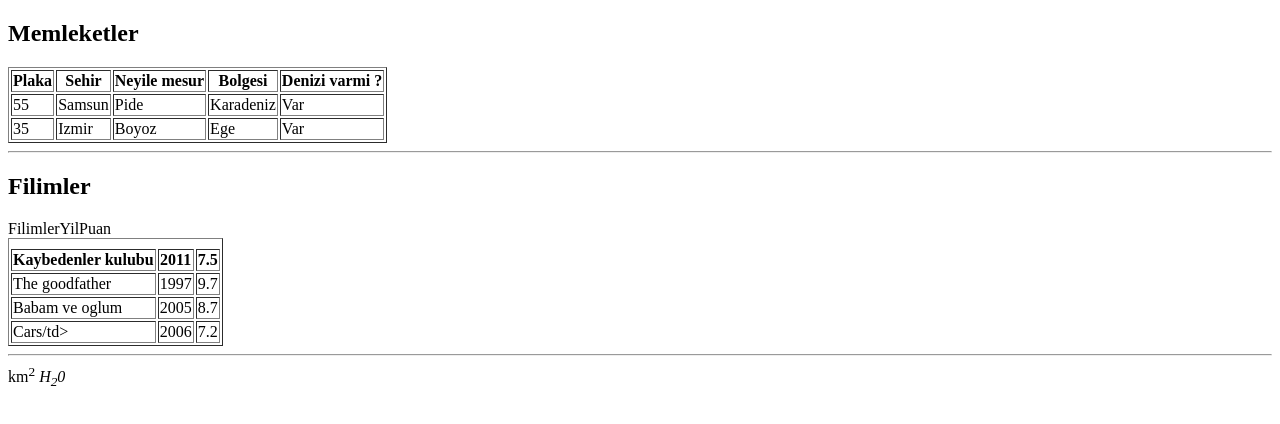
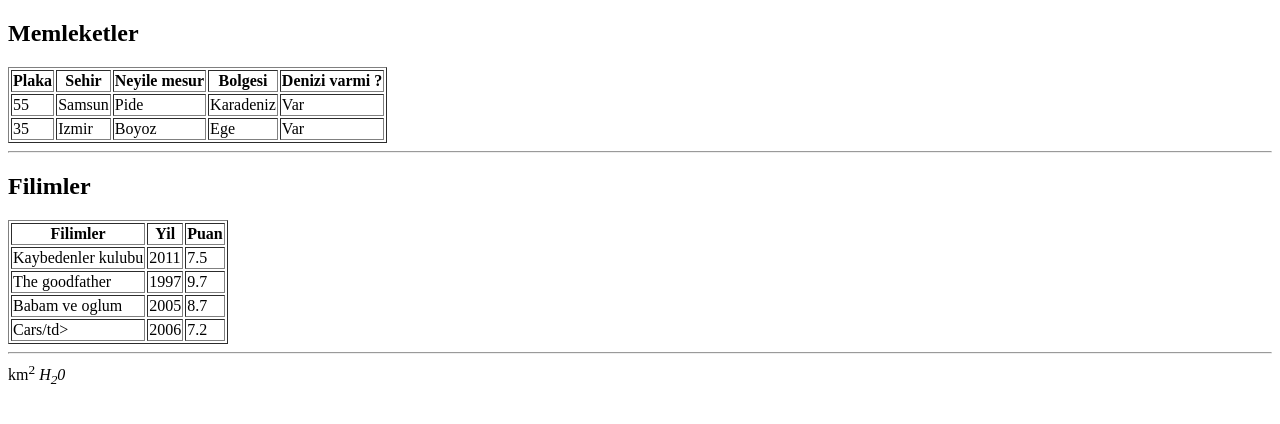
Before and after one commit to CanapAlsan/Bootcamp_eylul_2024, a plain HTML site: page Gun03/tablolar.html in a window 1280 px wide. Drawn offline with Linux system fonts and the light colour scheme.

Commit message:
deneme commit

```diff
--- a/Gun03/tablolar.html
+++ b/Gun03/tablolar.html
@@ -57,9 +57,9 @@
             <thead>
 
                 <tr>
-                    <tr>Filimler</tr>
-                    <tr>Yil</tr>
-                    <tr>Puan</tr>
+                    <th>Filimler</th>
+                    <th>Yil</th>
+                    <th>Puan</th>
                 </tr>
             </thead>
 
@@ -67,9 +67,9 @@
             <tbody>
 
                 <tr>
-                    <th>Kaybedenler kulubu</th>
-                    <th>2011</th>
-                    <th>7.5</th>
+                    <td>Kaybedenler kulubu</td>
+                    <td>2011</td>
+                    <td>7.5</td>
                 </tr>
 
                 <tr>
@@ -90,9 +90,6 @@
                     <td>7.2</td>
                 </tr>
 
-
-
-
             </tbody>
             <tfoot></tfoot>
         </table>
```
Also changed, not shown: Gun05_HTML_CSS/tekrar_HTML.html (added, +11 -0 lines).
